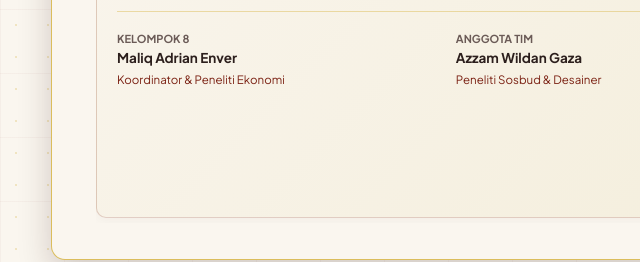
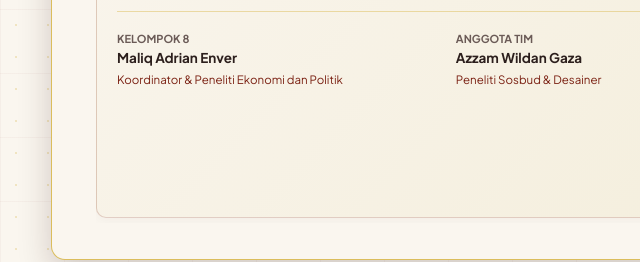
Before and after one commit to zamwellproject/Sejarah-majapahit, a plain HTML site: page index.html in a window 1280 px wide. Shown: the part 503-765 px from the top of the page, 0-640 px from the left. Drawn offline with Linux system fonts and the light colour scheme.

Commit message:
index.html

```diff
--- a/index.html
+++ b/index.html
@@ -1063,7 +1063,7 @@
               <div>
                 <strong style="font-size:11px; color:var(--text-muted); text-transform:uppercase;">Kelompok 8</strong>
                 <p style="font-weight:700; font-size:13.5px;">Maliq Adrian Enver</p>
-                <p style="font-size:11.5px; color:var(--terracotta-accent);">Koordinator & Peneliti Ekonomi</p>
+                <p style="font-size:11.5px; color:var(--terracotta-accent);">Koordinator & Peneliti Ekonomi dan Politik</p>
               </div>
               <div>
                 <strong style="font-size:11px; color:var(--text-muted); text-transform:uppercase;">Anggota Tim</strong>
```
